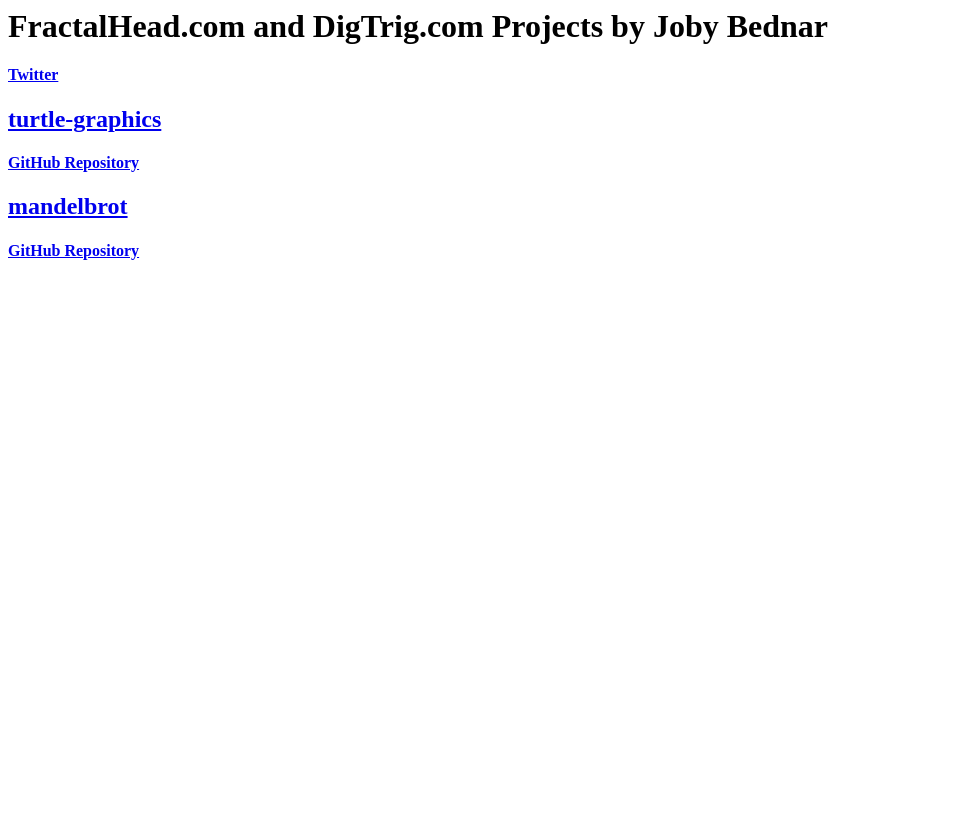
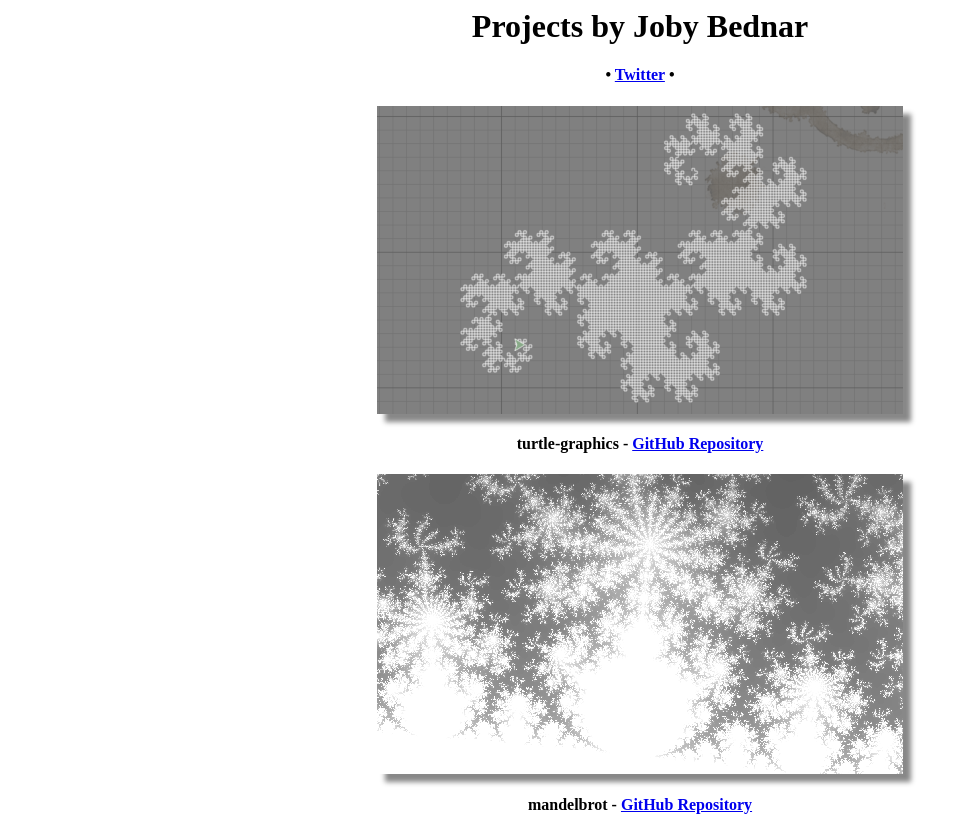
Before and after one commit to fractalhead/fractalhead.github.io, a plain HTML site: page index.html in a window 1280 px wide. Shown: the whole page, without its empty margins (0-969 px from the left). Before the commit the page ends 800 px from the top, so only its background shows below. Drawn offline with Linux system fonts and the light colour scheme.

Commit message:
updated homepage

```diff
--- a/index.html
+++ b/index.html
@@ -1,13 +1,24 @@
 <html>
 <head>
 	<title>Fractal Head</title>
+<style>
+body{text-align:center;}
+div{width:600px;margin:auto;}
+img {
+    box-shadow: 8px 8px 5px #888888;
+}
+</style>
 </head>
 <body>
-	<h1>FractalHead.com and DigTrig.com Projects by Joby Bednar</h1>
-	<h4><a href="https://twitter.com/spiritedgeek">Twitter</a></h4>
-	<h2><a href="http://fractalhead.github.io/turtle-graphics">turtle-graphics</a></h2>
-	<h4><a href="https://github.com/fractalhead/turtle-graphics">GitHub Repository</a></h4>
-	<h2><a href="http://fractalhead.github.io/mandelbrot">mandelbrot</a></h2>
-	<h4><a href="https://github.com/fractalhead/mandelbrot">GitHub Repository</a></h4>
+	<h1>Projects by Joby Bednar</h1>
+	<h4>&bull; <a href="https://twitter.com/spiritedgeek">Twitter</a> &bull;</h4>
+	<div>
+	<a href="http://fractalhead.github.io/turtle-graphics"><img src="images/turtle-graphics.png"/></a>
+	<h4>turtle-graphics - <a href="https://github.com/fractalhead/turtle-graphics">GitHub Repository</a></h4>
+	</div>
+	<div>
+	<a href="http://fractalhead.github.io/mandelbrot"><img src="images/mandelbrot.png"/></a>
+	<h4>mandelbrot - <a href="https://github.com/fractalhead/mandelbrot">GitHub Repository</a></h4>
+	<div>
 </body>
 </html>
```
Also changed, not shown: images/mandelbrot.png (added), images/turtle-graphics.png (added).
